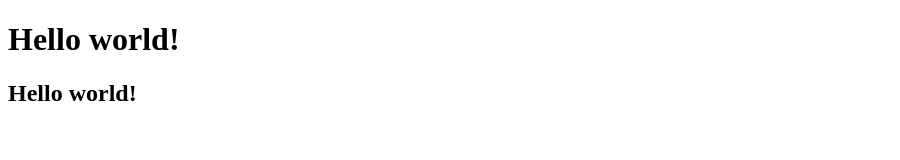
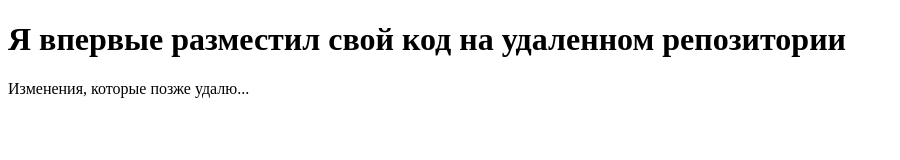
Before and after one commit to Anyy0/test_repo, a plain HTML site: page index.html in a window 1280 px wide. Shown: the whole page, without its empty margins (0-900 px from the left). Drawn offline with Linux system fonts and the light colour scheme.

Commit message:
New commit

```diff
--- a/index.html
+++ b/index.html
@@ -4,10 +4,10 @@
     <meta charset="UTF-8">
     <meta http-equiv="X-UA-Compatible" content="IE-edge"
     <meta name="viewport" content="width=device-width, initial-scale=1.0">
-    <title>Document</title>
+    <title>New git project</title>
 </head>
 <body>
-    <h1>Hello world!</h1>
-    <h2>Hello world!</h2>
+    <h1>Я впервые разместил свой код на удаленном репозитории</h1>
+    <p>Изменения, которые позже удалю...</p>
 </body>
 </html>
```
